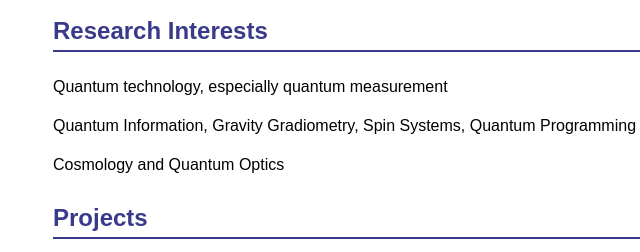
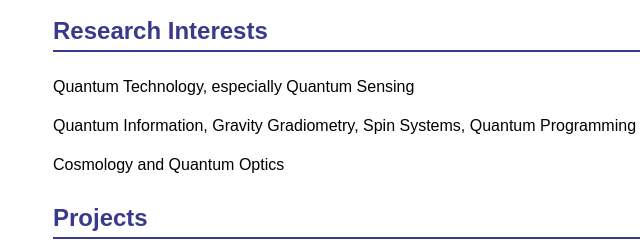
Before and after one commit to komeilnj/komeilnj.github.io, a plain HTML site: page cv.html in a window 1280 px wide. Shown: the part 250-502 px from the top of the page, 257-897 px from the left. Drawn offline with Linux system fonts and the light colour scheme; a web font is replaced by a local one.

Commit message:
Update cv.html

```diff
--- a/cv.html
+++ b/cv.html
@@ -41,7 +41,7 @@
 
             <h2>Research Interests</h2>
             <ul>
-                <li>Quantum technology, especially quantum measurement</li>
+                <li>Quantum Technology, especially Quantum Sensing</li>
                 <li>Quantum Information,  Gravity Gradiometry, Spin Systems, Quantum Programming</li>
                 <li>Cosmology and Quantum Optics</li>
             </ul>
```
